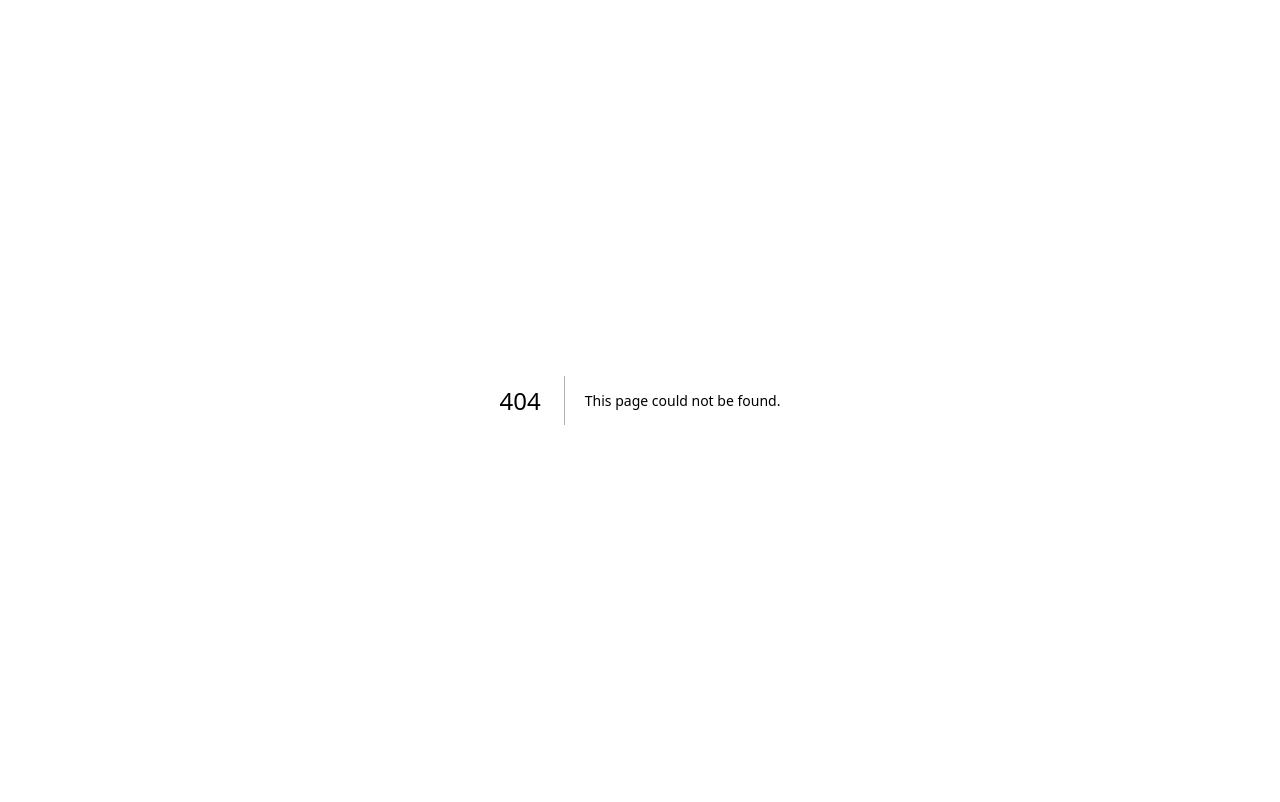
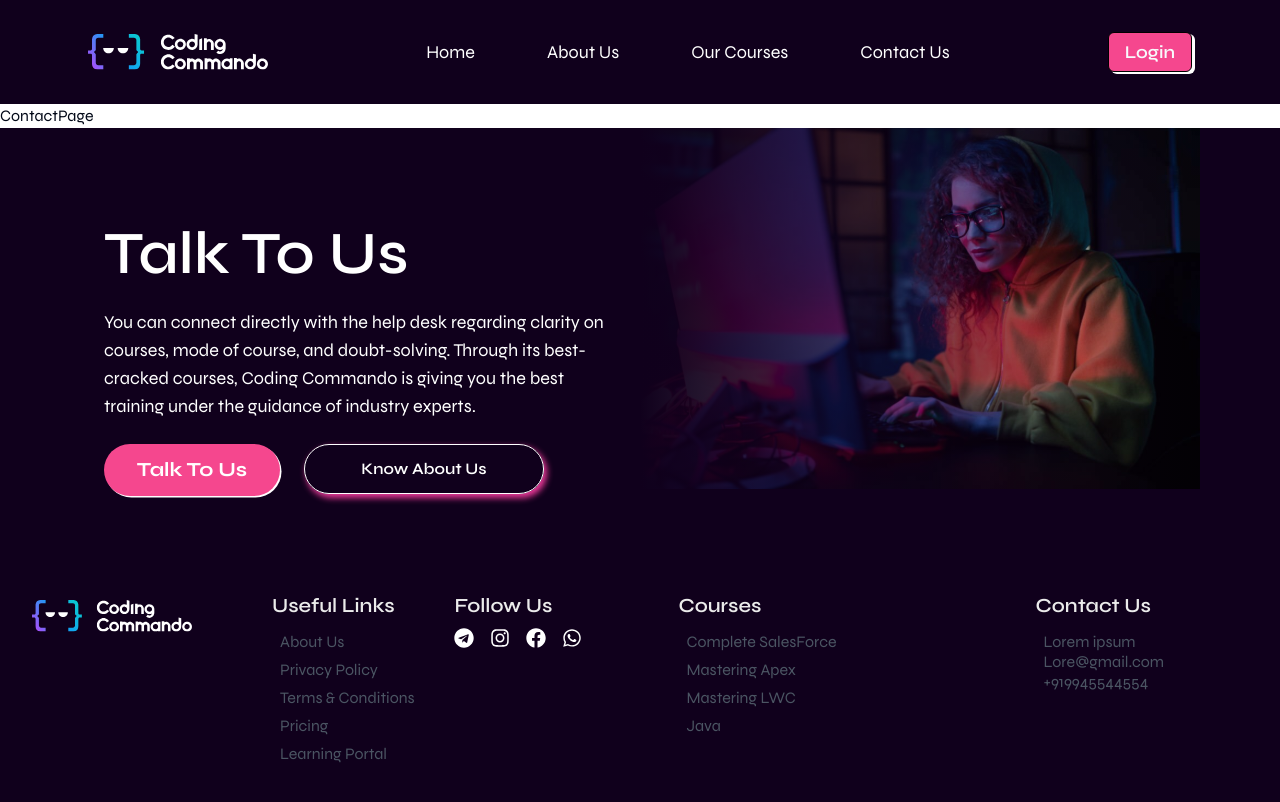
Before and after one commit to mukeshkr123/codding_commando_frontend, a Next.js app: page /contact in a window 1280 px wide. Before the commit this address had no page. Shown: the top 802 px of the page. Built offline with nearby package versions, Linux system fonts and the light colour scheme.

Commit message:
add login btn

```diff
--- /dev/null
+++ b/app/(root)/contact/page.jsx
@@ -0,0 +1,7 @@
+import React from "react";
+
+const ContactPage = () => {
+  return <div>ContactPage</div>;
+};
+
+export default ContactPage;
--- a/components/shared/navbar/navbar.jsx
+++ b/components/shared/navbar/navbar.jsx
@@ -2,6 +2,8 @@
 import { NavLink } from "./navLink";
 import Image from "next/image";
 import MobileNav from "./MobileNav";
+import { Button } from "@/components/ui/button";
+import Link from "next/link";
 
 const navLinks = [
   {
@@ -49,12 +51,20 @@
           </div>
         </div>
 
+        {/* Login */}
+        <Link href="/login">
+          <Button
+            className="hidden md:flex px-4 bg-[#F5478E]  hover:bg-[#d43977]  border border-black transition duration-300"
+            style={{ boxShadow: "3px 2px 0 0 white" }}
+          >
+            <span className="text-lg font-semibold">Login</span>
+          </Button>
+        </Link>
+
         {/* Mobile Nav */}
         <div className=" md:hidden ">
-
-        <MobileNav navLinks={navLinks}/>
+          <MobileNav navLinks={navLinks} />
         </div>
-
       </div>
     </nav>
   );
```
